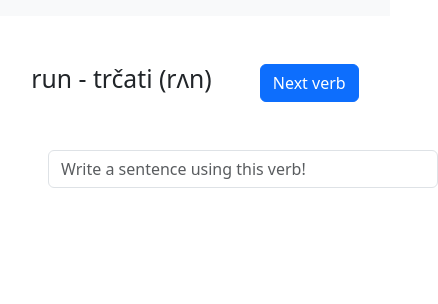
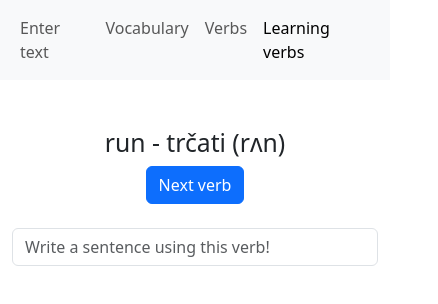
Before and after one commit to MiIos1988/vocabulary, a React (Create React App) app in the folder frontend/: page /test in a window 390 px wide. Both pictures are taken after a click on the button "View translate". Shown: the top 304 px of the page, 438 px wide, since content can reach past the window. Built offline with nearby package versions, Linux system fonts and the light colour scheme; no server answers.

Commit message:
Finish app

```diff
--- a/frontend/src/components/LearningVerbsComponent.jsx
+++ b/frontend/src/components/LearningVerbsComponent.jsx
@@ -22,21 +22,23 @@ const LearningVerbsComponent = () => {
   }
 
   return (
-    <div>
-      {singleWord ? <div className='d-flex justify-content-center mt-5'>
+    <div className='container'>
+      {singleWord ?
+      <div>
+        <div className='d-flex justify-content-center mt-5'>
         <h2>{randomWord}</h2>
         <button className='btn btn-primary ms-5' onClick={() => {
           setSingleWord(false);
           const random = Math.floor(Math.random() * arrayVerbs.length)
           setRandomNumber(random);
-
-
         }}>View translate</button>
+        </div>
+        <input className='form-control my-4' type="text" placeholder='Write a sentence using this verb!' />
       </div>
         : <>
-          <div className='d-flex justify-content-center mt-5'>
-            <h2>{randomString}</h2>
-            <button className='btn btn-primary ms-5' onClick={() => {
+          <div className='d-lg-flex justify-content-center mt-5 text-center'>
+            <h2 className='text-center'>{randomString}</h2>
+            <button className='btn btn-primary ms-lg-5' onClick={() => {
               const newString = arrayVerbs[randomNumber];
               setRandomString(newString)
               writeOneWord(newString)
@@ -44,7 +46,7 @@ const LearningVerbsComponent = () => {
 
             }}>Next verb</button>
           </div>
-          <input className='form-control m-5' type="text" placeholder='Write a sentence using this verb!' />
+          <input className='form-control my-4' type="text" placeholder='Write a sentence using this verb!' />
         </>
       }
 
--- a/frontend/src/components/NavbarComponent.jsx
+++ b/frontend/src/components/NavbarComponent.jsx
@@ -3,7 +3,7 @@ import { Link, NavLink } from 'react-router-dom'
 
 const NavbarComponent = () => {
   return (
-    <nav className="navbar navbar-expand-lg navbar-light bg-light">
+    <nav className="navbar navbar-expand navbar-light bg-light ">
   <div className="container">
     <div className="collapse navbar-collapse" id="navbarNav">
       <ul className="navbar-nav">
```
